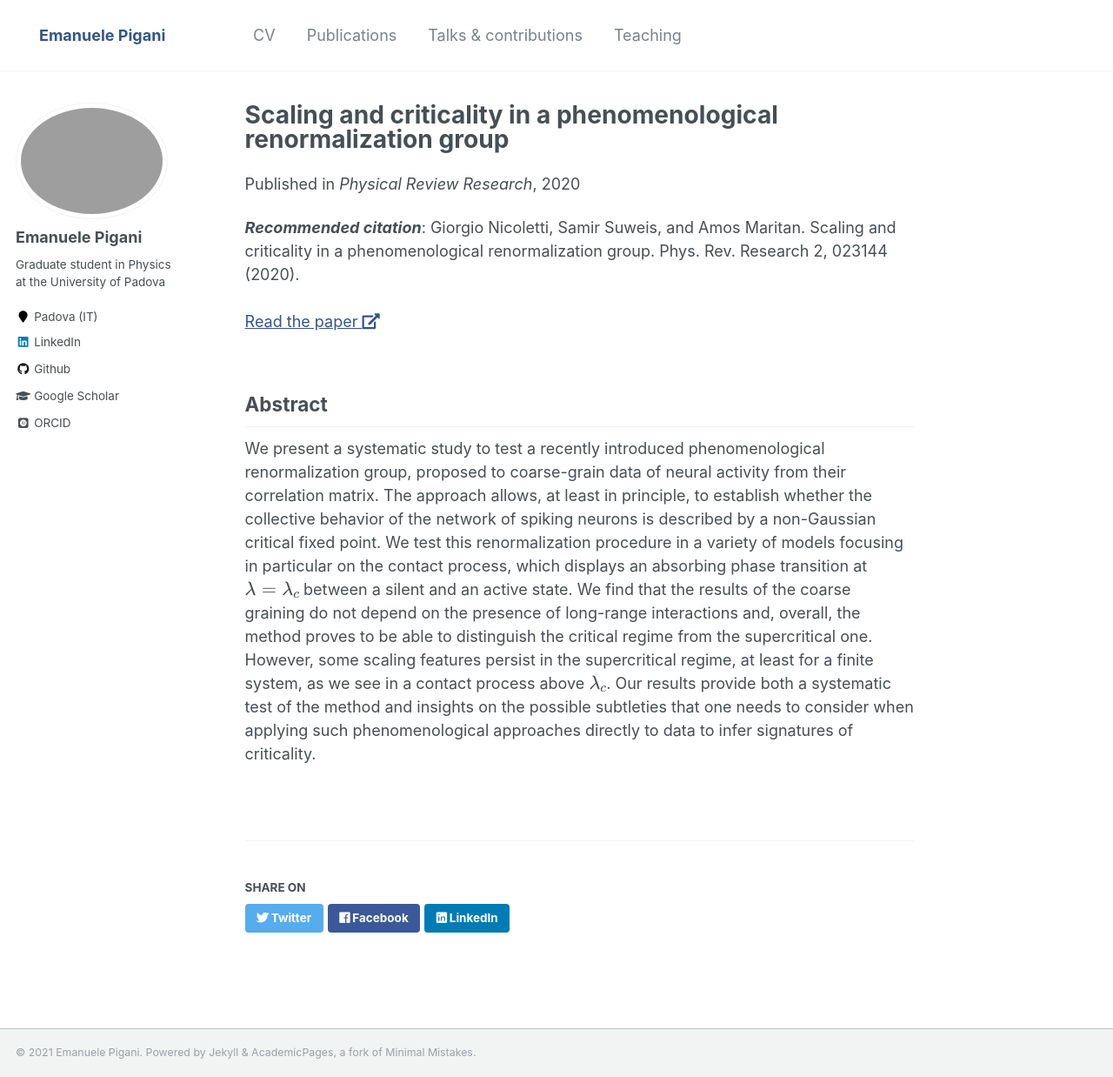
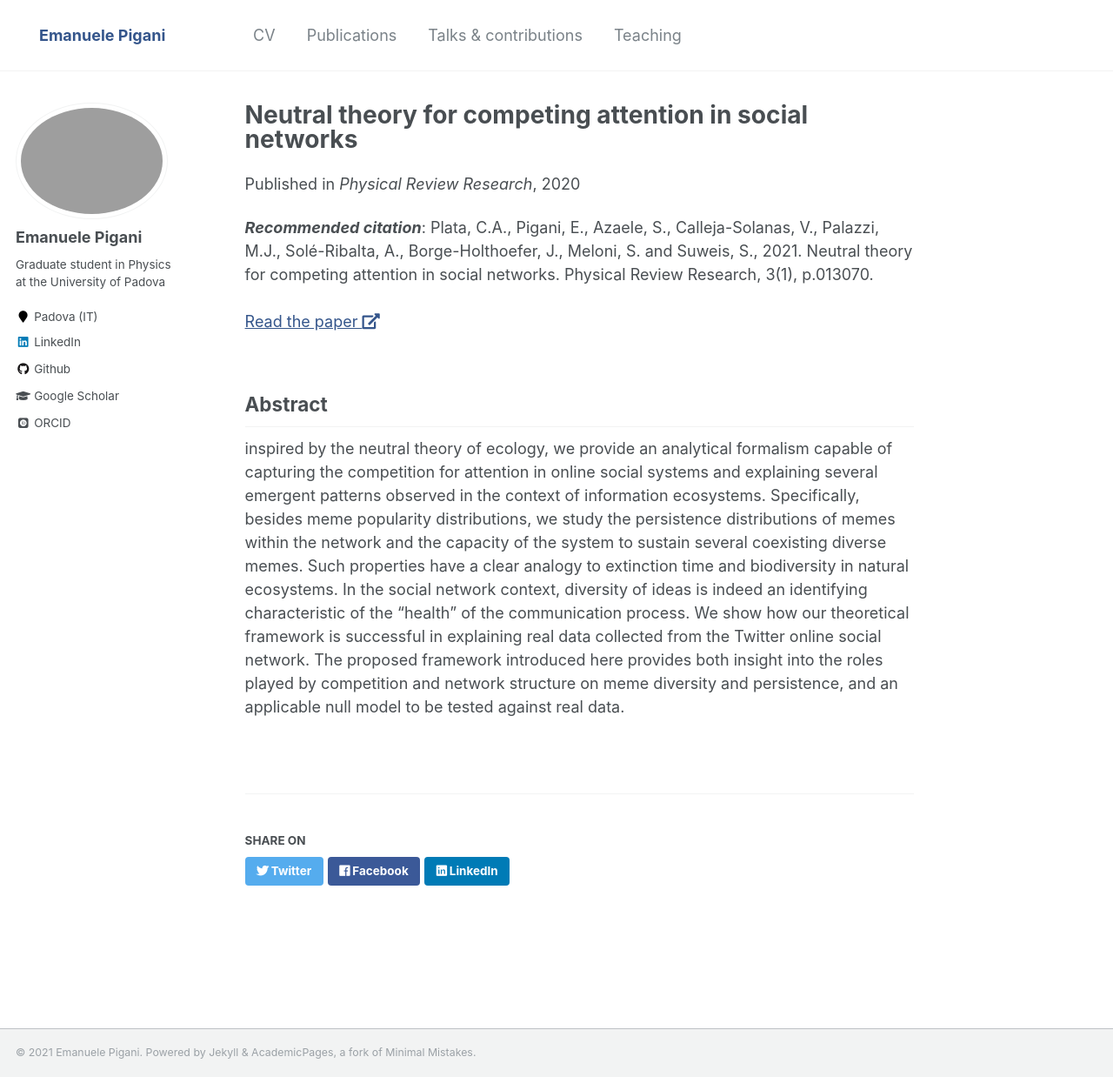
Before and after one commit to epigani/epigani.github.io, a Jekyll site: the page built from _publications/2020-05-08-PRR.md, in a window 1280 px wide and 1238 px high. Shown: the whole window at 87% size. Built offline with Jekyll 4.4.1, drawn with Linux system fonts in a browser that asks for light colours; some web fonts are replaced; formulas are drawn with MathJax 3.

Commit message:
Update 2020-05-08-PRR.md

```diff
--- a/_publications/2020-05-08-PRR.md
+++ b/_publications/2020-05-08-PRR.md
@@ -1,13 +1,13 @@
 ---
-title: "Scaling and criticality in a phenomenological renormalization group"
+title: "Neutral theory for competing attention in social networks"
 collection: publications
 permalink: /publication/2020-05-08-PRR
 excerpt: ''
 date: 2020-05-08
 venue: 'Physical Review Research'
-paperurl: 'https://journals.aps.org/prresearch/abstract/10.1103/PhysRevResearch.2.023144'
-citation: 'Giorgio Nicoletti, Samir Suweis, and Amos Maritan. Scaling and criticality in a phenomenological renormalization group. Phys. Rev. Research 2, 023144 (2020).'
+paperurl: 'https://journals.aps.org/prresearch/pdf/10.1103/PhysRevResearch.3.013070'
+citation: 'Plata, C.A., Pigani, E., Azaele, S., Calleja-Solanas, V., Palazzi, M.J., Solé-Ribalta, A., Borge-Holthoefer, J., Meloni, S. and Suweis, S., 2021. Neutral theory for competing attention in social networks. Physical Review Research, 3(1), p.013070.'
 ---
 
 ## Abstract
-We present a systematic study to test a recently introduced phenomenological renormalization group, proposed to coarse-grain data of neural activity from their correlation matrix. The approach allows, at least in principle, to establish whether the collective behavior of the network of spiking neurons is described by a non-Gaussian critical fixed point. We test this renormalization procedure in a variety of models focusing in particular on the contact process, which displays an absorbing phase transition at $\lambda = \lambda_c$ between a silent and an active state. We find that the results of the coarse graining do not depend on the presence of long-range interactions and, overall, the method proves to be able to distinguish the critical regime from the supercritical one. However, some scaling features persist in the supercritical regime, at least for a finite system, as we see in a contact process above $\lambda_c$. Our results provide both a systematic test of the method and insights on the possible subtleties that one needs to consider when applying such phenomenological approaches directly to data to infer signatures of criticality.
+inspired by the neutral theory of ecology, we provide an analytical formalism capable of capturing the competition for attention in online social systems and explaining several emergent patterns observed in the context of information ecosystems. Specifically, besides meme popularity distributions, we study the persistence distributions of memes within the network and the capacity of the system to sustain several coexisting diverse memes. Such properties have a clear analogy to extinction time and biodiversity in natural ecosystems. In the social network context, diversity of ideas is indeed an identifying characteristic of the “health” of the communication process. We show how our theoretical framework is successful in explaining real data collected from the Twitter online social network. The proposed framework introduced here provides both insight into the roles played by competition and network structure on meme diversity and persistence, and an applicable null model to be tested against real data.
```
